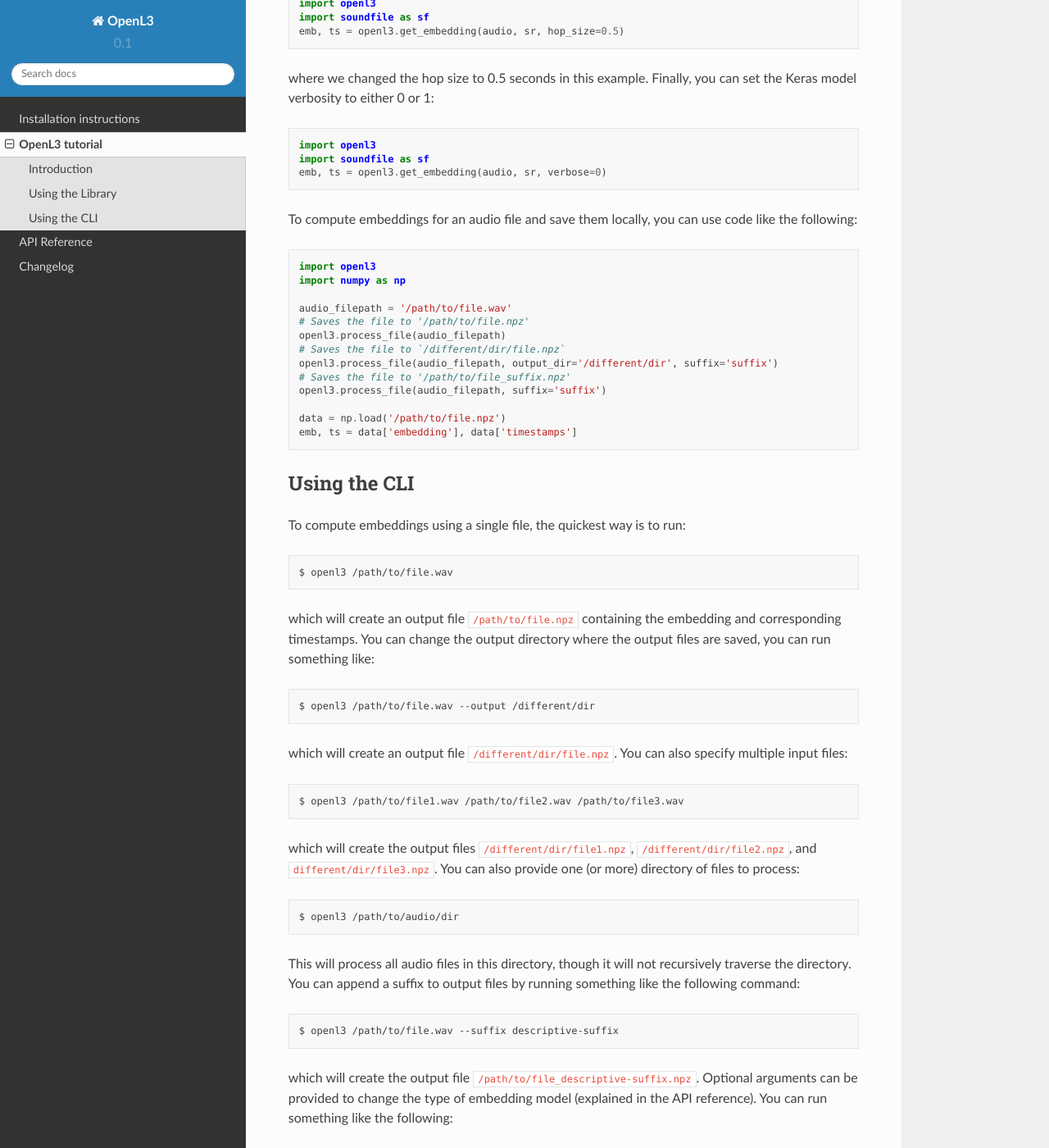
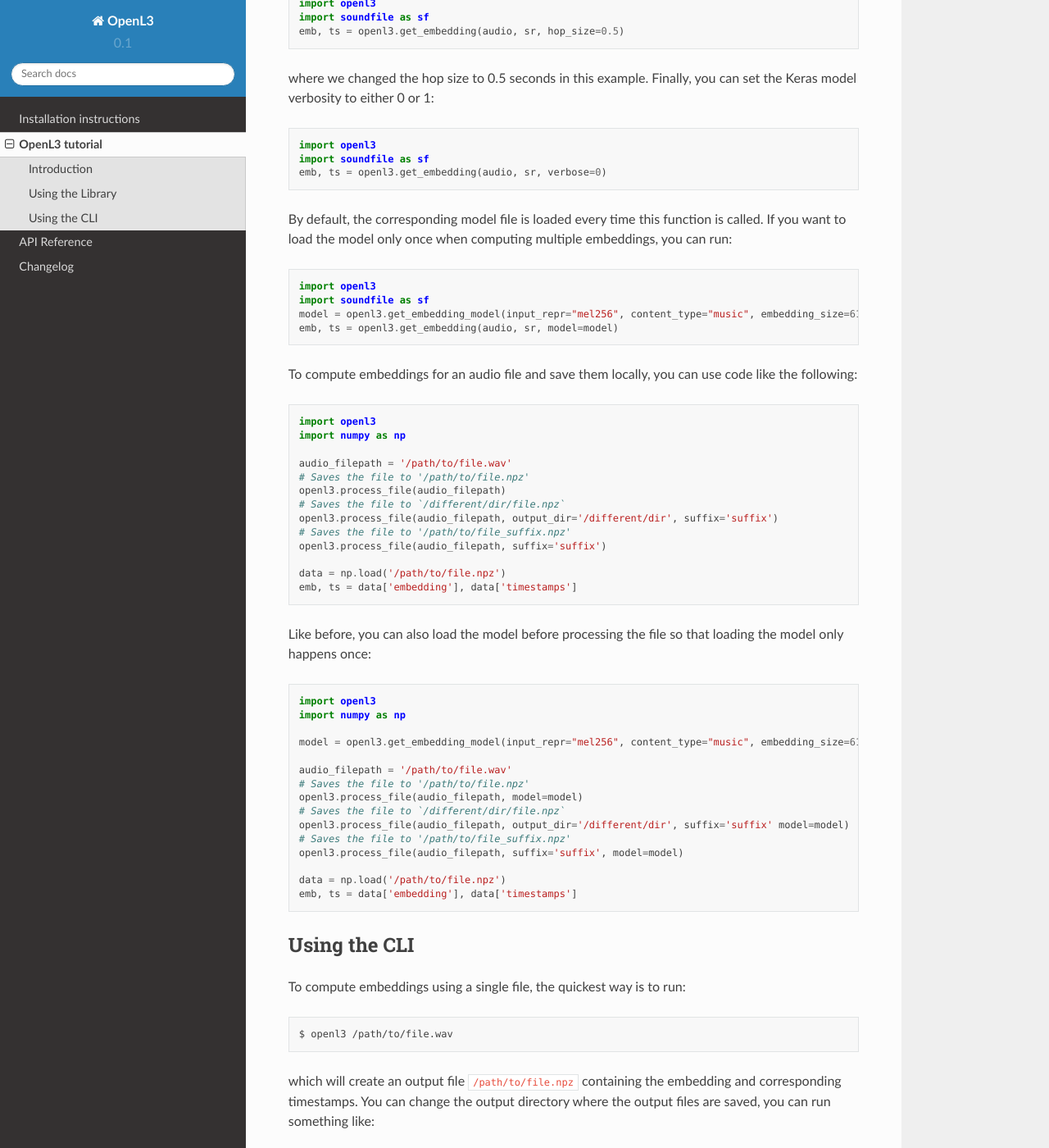
Before and after one commit to marl/openl3, a Sphinx documentation site: the page built from docs/tutorial.rst, in a window 1280 px wide and 1400 px high, scrolled down 1328 px. Shown: the whole window at 82% size. Built offline with Sphinx 7.4.7 and the Read the Docs theme 2.0.0, drawn with Linux system fonts in a browser that asks for light colours.

Commit message:
Update tutorial examples with model loading

```diff
--- a/docs/tutorial.rst
+++ b/docs/tutorial.rst
@@ -79,6 +79,15 @@
     import soundfile as sf
     emb, ts = openl3.get_embedding(audio, sr, verbose=0)
 
+By default, the corresponding model file is loaded every time this function is called. If you want to load the model only once when computing multiple embeddings, you can run:
+
+.. code-block:: python
+
+    import openl3
+    import soundfile as sf
+    model = openl3.get_embedding_model(input_repr="mel256", content_type="music", embedding_size=6144)
+    emb, ts = openl3.get_embedding(audio, sr, model=model)
+
 To compute embeddings for an audio file and save them locally, you can use code like the following:
 
 .. code-block:: python
@@ -93,6 +102,26 @@
     openl3.process_file(audio_filepath, output_dir='/different/dir', suffix='suffix')
     # Saves the file to '/path/to/file_suffix.npz'
     openl3.process_file(audio_filepath, suffix='suffix')
+
+    data = np.load('/path/to/file.npz')
+    emb, ts = data['embedding'], data['timestamps']
+
+Like before, you can also load the model before processing the file so that loading the model only happens once:
+
+.. code-block:: python
+
+    import openl3
+    import numpy as np
+
+    model = openl3.get_embedding_model(input_repr="mel256", content_type="music", embedding_size=6144)
+
+    audio_filepath = '/path/to/file.wav'
+    # Saves the file to '/path/to/file.npz'
+    openl3.process_file(audio_filepath, model=model)
+    # Saves the file to `/different/dir/file.npz`
+    openl3.process_file(audio_filepath, output_dir='/different/dir', suffix='suffix' model=model)
+    # Saves the file to '/path/to/file_suffix.npz'
+    openl3.process_file(audio_filepath, suffix='suffix', model=model)
 
     data = np.load('/path/to/file.npz')
     emb, ts = data['embedding'], data['timestamps']
```
